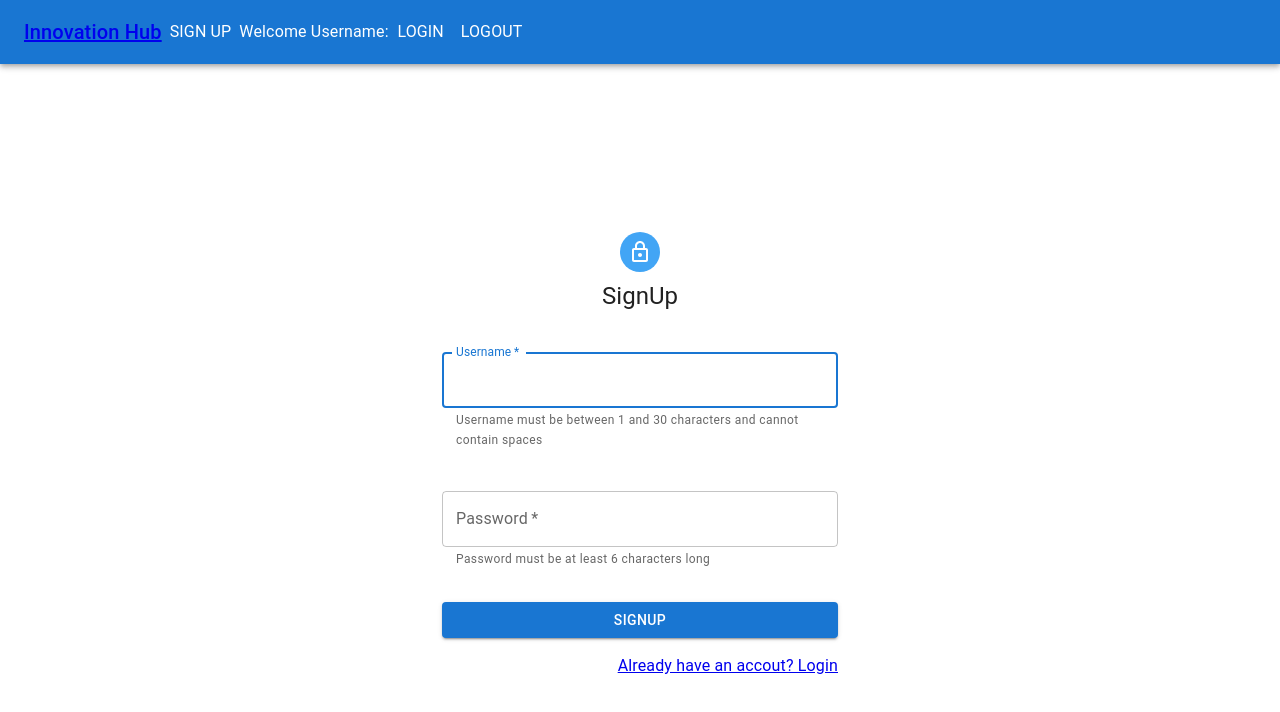
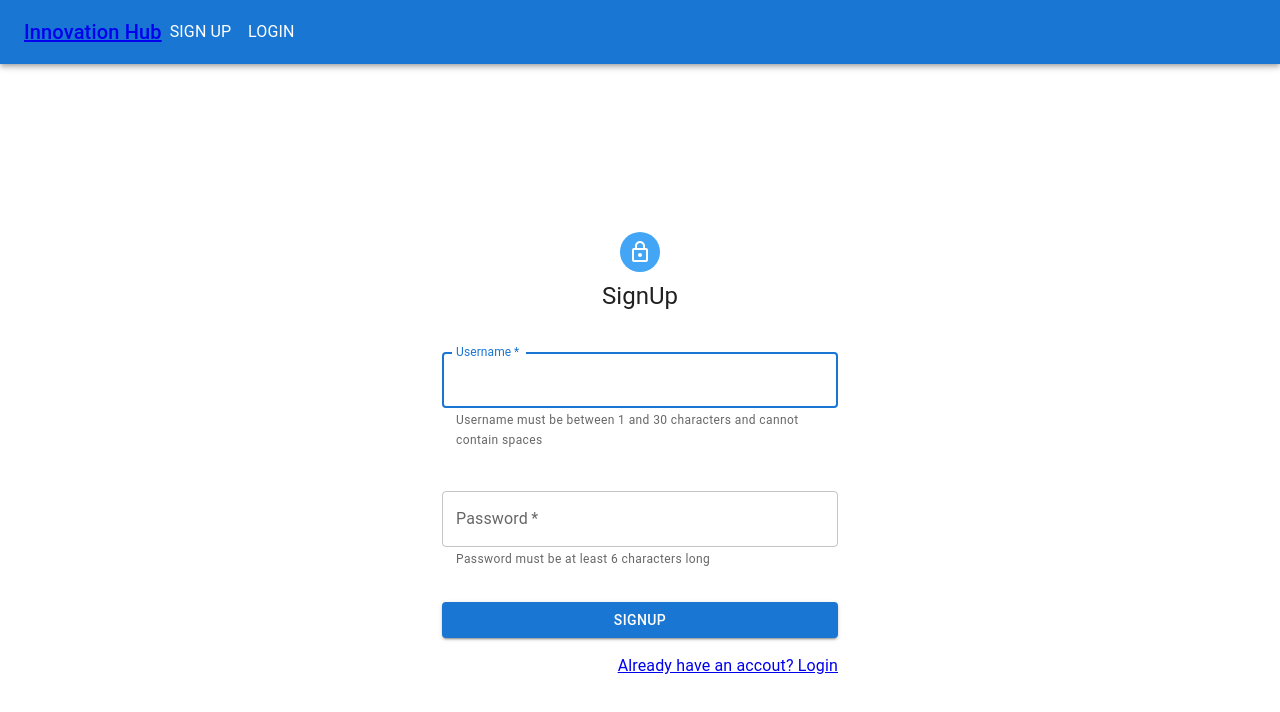
Before and after one commit to roshnidaksha/Task-Management-System, a React (Create React App) app in the folder frontend/: page /signup in a window 1280 px wide. Shown: the top 712 px of the page. Built offline with nearby package versions, Linux system fonts and the light colour scheme.

Commit message:
edited mainPage

```diff
--- a/frontend/src/components/navbar.tsx
+++ b/frontend/src/components/navbar.tsx
@@ -1,4 +1,4 @@
-import React, { useEffect } from "react";
+import React, { useEffect, useState } from "react";
 import { Link, useNavigate } from "react-router-dom";
 import AppBar from "@mui/material/AppBar";
 import Toolbar from "@mui/material/Toolbar";
@@ -10,6 +10,7 @@ import { getUser, logout } from "../slices/authSlice.ts";
 const Navbar = () => {
     const navigate = useNavigate();
     const dispatch = useAppDispatch();
+    const [isLogin, setIsLogin] = useState(false);
 
     const basicUserInfo = useAppSelector((state) => state.auth.basicUserInfo);
     const userProfileInfo = useAppSelector((state) => state.auth.userProfileData);
@@ -50,6 +51,7 @@ const Navbar = () => {
 
                 <div className={"flex-grow"} />
 
+                {!isLogin && (
                 <div className={"mr-4"}>
                     <Button color="inherit" onClick={handleSignup}>
                         <Typography className={"text-white"}>
@@ -57,7 +59,9 @@ const Navbar = () => {
                         </Typography>
                     </Button>
                 </div>
+                )}
 
+                {isLogin && (
                 <div className={"mr-2 flex min-w-[30px] items-center gap-2 md:mr-6"}>
                     <div className={"hidden md: block"}>
                         <Typography className={"text-white"}>
@@ -66,18 +70,23 @@ const Navbar = () => {
                         </Typography>
                     </div>
                 </div>
+                )}
 
+                {!isLogin && (
                 <Button color="inherit" onClick={handleLogin}>
                     <Typography className={"text-white"}>
                         Login
                     </Typography>
                 </Button>
+                )}
 
+                {isLogin && (
                 <Button color="inherit" onClick={handleLogout}>
                     <Typography className={"text-white"}>
                         Logout
                     </Typography>
                 </Button>
+                )}
             </Toolbar>
         </AppBar>
     );
--- a/frontend/src/pages/signupPage.tsx
+++ b/frontend/src/pages/signupPage.tsx
@@ -60,12 +60,20 @@ const Signup = () => {
             console.error("Invalid username / password");
         } else {
             try {
-                await dispatch(
-                register({
-                    username,
-                    password,
-                })
-                ).unwrap();
+                const response = await fetch('/signup', {
+                    method: 'POST',
+                    headers: {
+                      'Content-Type': 'application/json',
+                    },
+                    body: JSON.stringify({ username, password }),
+                });
+
+                if (response.ok) {
+                    const responseData = await response.json();
+                    console.log(responseData); // handle success
+                } else {
+                    console.error(`Error: ${response.status}`);
+                }
             } catch (e) {
                 console.error(e);
             }
```
